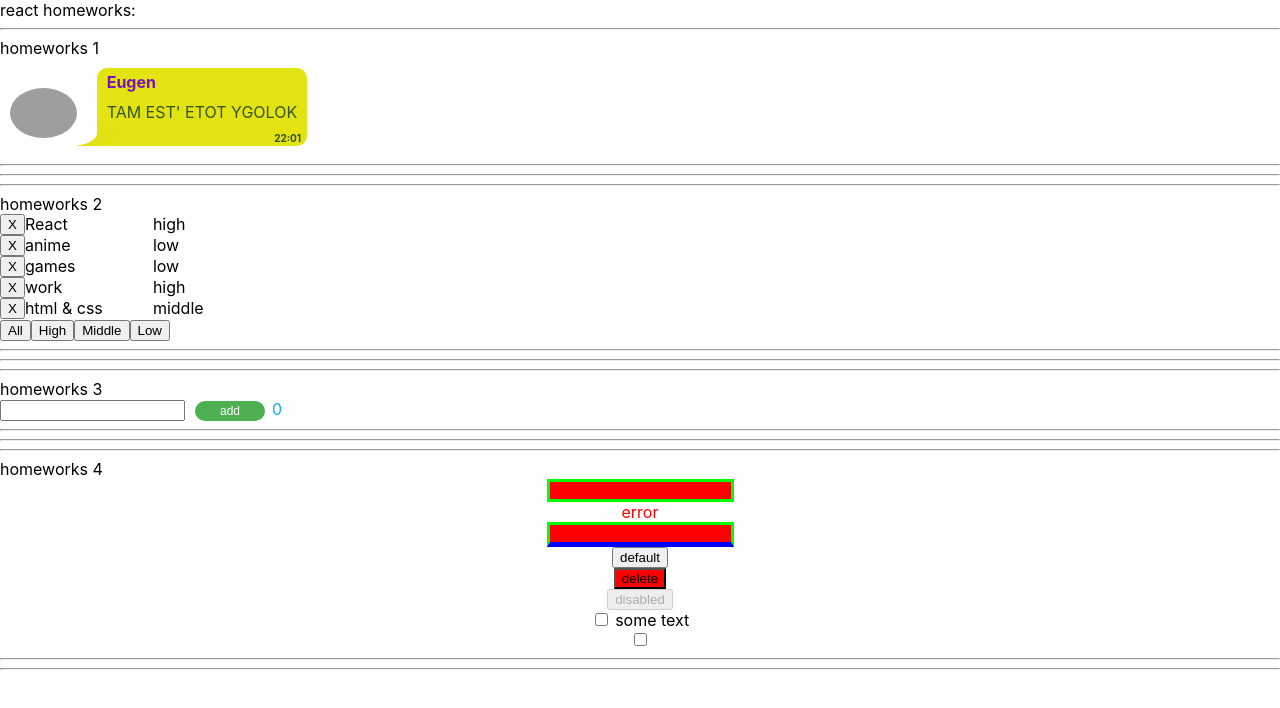
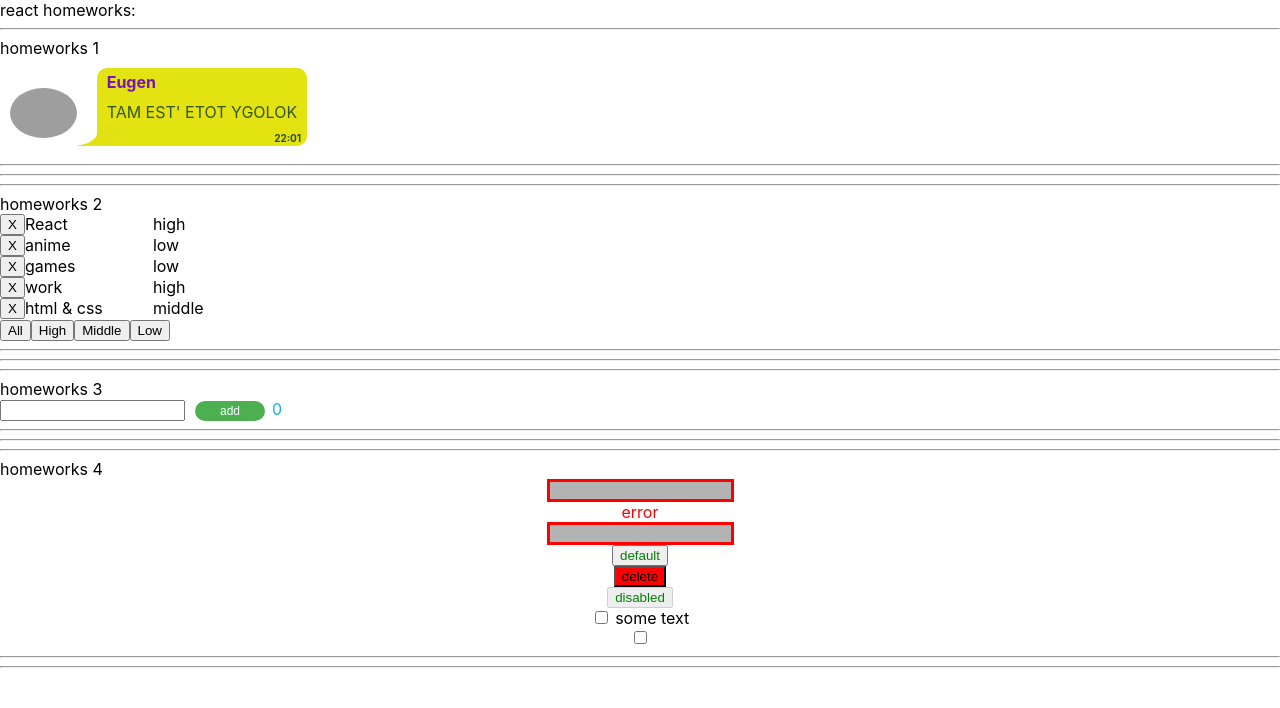
Before and after one commit to StepashkaSuicide/homeworks-by-ignat, a React (Create React App) app: page / in a window 1280 px wide. Shown: the top 708 px of the page. Built offline with nearby package versions, Linux system fonts and the light colour scheme; grey boxes are pictures that could not be loaded.

Commit message:
homework 4 80%

```diff
--- a/src/p2-homeworks/h10/HW10.tsx
+++ b/src/p2-homeworks/h10/HW10.tsx
@@ -22,7 +22,7 @@ function HW10() {
                     <div>крутилка...</div>
                 ) : (
                     <div>
-                        <SuperButton onClick={setLoading}>set loading...</SuperButton>
+                        <SuperButton  onClick={setLoading}>set loading...</SuperButton>
                     </div>
                 )
             }
--- a/src/p2-homeworks/h2/HW2.tsx
+++ b/src/p2-homeworks/h2/HW2.tsx
@@ -1,5 +1,6 @@
 import React, {useState} from 'react'
 import Affairs from './Affairs'
+import s from './Affairs.module.css'
 
 
 // types
@@ -50,7 +51,7 @@ function HW2() {
     const deleteAffairCallback = (_id: number) => setAffairs(deleteAffair(affairs, _id)) // need to fix any
 
     return (
-        <div>
+        <div className={s.column}>
             <hr/>
             homeworks 2
 
--- a/src/p2-homeworks/h4/HW4.tsx
+++ b/src/p2-homeworks/h4/HW4.tsx
@@ -45,11 +45,8 @@ function HW4() {
 
                 <SuperButton> default </SuperButton>
 
-                <SuperButton
-                    red // пропсу с булевым значением не обязательно указывать true
-                    onClick={showAlert}
-                >
-                    delete {/*// название кнопки попадёт в children*/}
+                <SuperButton red onClick={showAlert}>
+                    delete
                 </SuperButton>
 
                 <SuperButton disabled> disabled </SuperButton>
--- a/src/p2-homeworks/h4/common/c1-SuperInputText/SuperInputText.module.css
+++ b/src/p2-homeworks/h4/common/c1-SuperInputText/SuperInputText.module.css
@@ -1,12 +1,13 @@
 .superInput {
-
+    border: 6px solid #0fff00;
+    background: #ffffff;
 }
 
 .errorInput {
-    border: 3px solid lime;
-    background: red;
+    border: 3px solid #ff0000;
+    background: #b3b3b3;
 }
 
 .error {
-    color: red;
+    color: #ff0000;
 }
--- a/src/p2-homeworks/h4/common/c1-SuperInputText/SuperInputText.tsx
+++ b/src/p2-homeworks/h4/common/c1-SuperInputText/SuperInputText.tsx
@@ -33,7 +33,7 @@ const SuperInputText: React.FC<SuperInputTextPropsType> = (
     }
 
     const finalSpanClassName = `${s.error} ${spanClassName ? spanClassName : ''}`
-    const finalInputClassName = `${s.errorInput} ${className}` // need to fix with (?:) and s.superInput
+    const finalInputClassName = `${s.errorInput} ${className ? s.superInput : '' }` // need to fix with (?:) and s.superInput
 
     return (
         <>
--- a/src/p2-homeworks/h4/common/c2-SuperButton/SuperButton.module.css
+++ b/src/p2-homeworks/h4/common/c2-SuperButton/SuperButton.module.css
@@ -1,7 +1,7 @@
 .default {
-
+color: green;
 }
 
 .red {
-    background: red;
+    background: #ff0000;
 }
--- a/src/p2-homeworks/h4/common/c3-SuperCheckbox/SuperCheckbox.tsx
+++ b/src/p2-homeworks/h4/common/c3-SuperCheckbox/SuperCheckbox.tsx
@@ -7,7 +7,7 @@ type DefaultInputPropsType = DetailedHTMLProps<InputHTMLAttributes<HTMLInputElem
 type SuperCheckboxPropsType = DefaultInputPropsType & {
     onChangeChecked?: (checked: boolean) => void
     spanClassName?: string
-    onChange: (e:ChangeEvent<HTMLInputElement>)=> void
+    onChange: (e: ChangeEvent<HTMLInputElement>) => void
 }
 
 const SuperCheckbox: React.FC<SuperCheckboxPropsType> = (
@@ -22,8 +22,6 @@ const SuperCheckbox: React.FC<SuperCheckboxPropsType> = (
 ) => {
     const onChangeCallback = (e: ChangeEvent<HTMLInputElement>) => {
         onChange(e)
-
-
 
 
     }
```
Also changed, not shown: src/p2-homeworks/h2/Affairs.module.css (line endings or trailing spaces).
